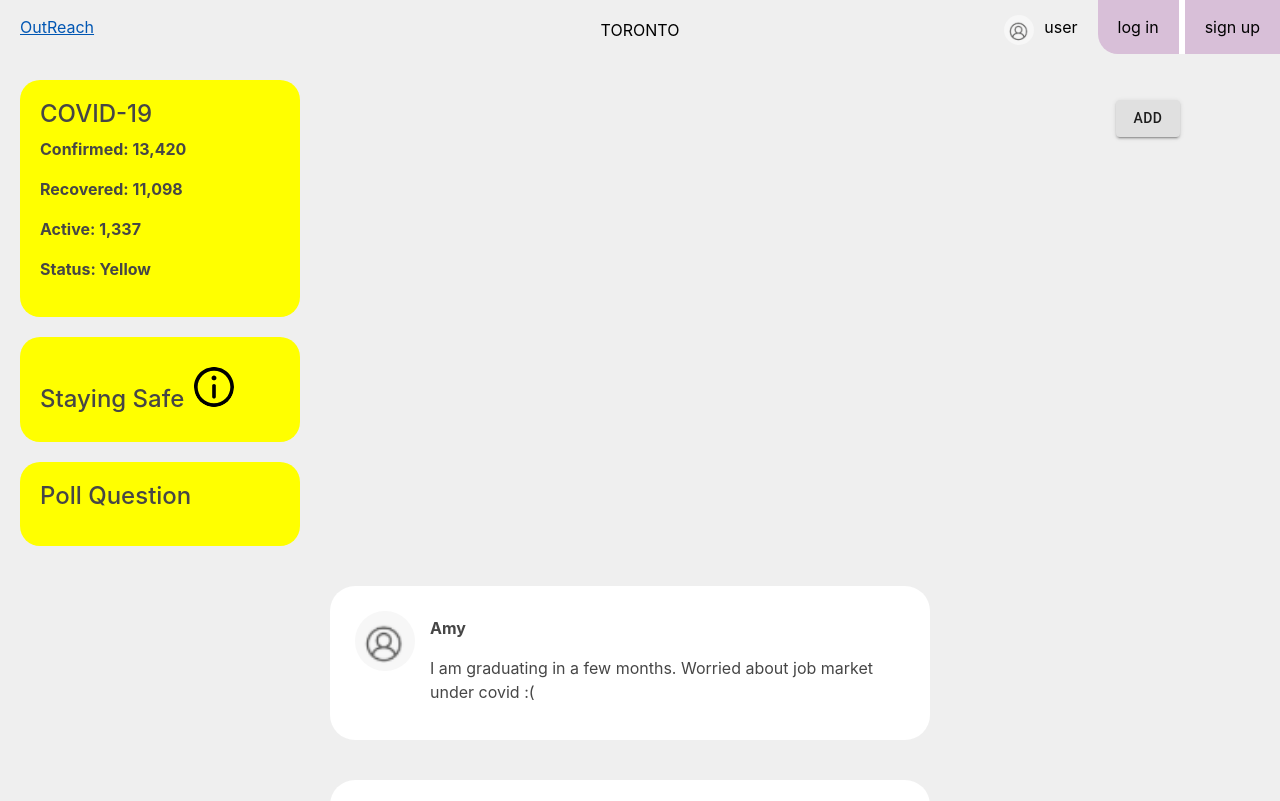
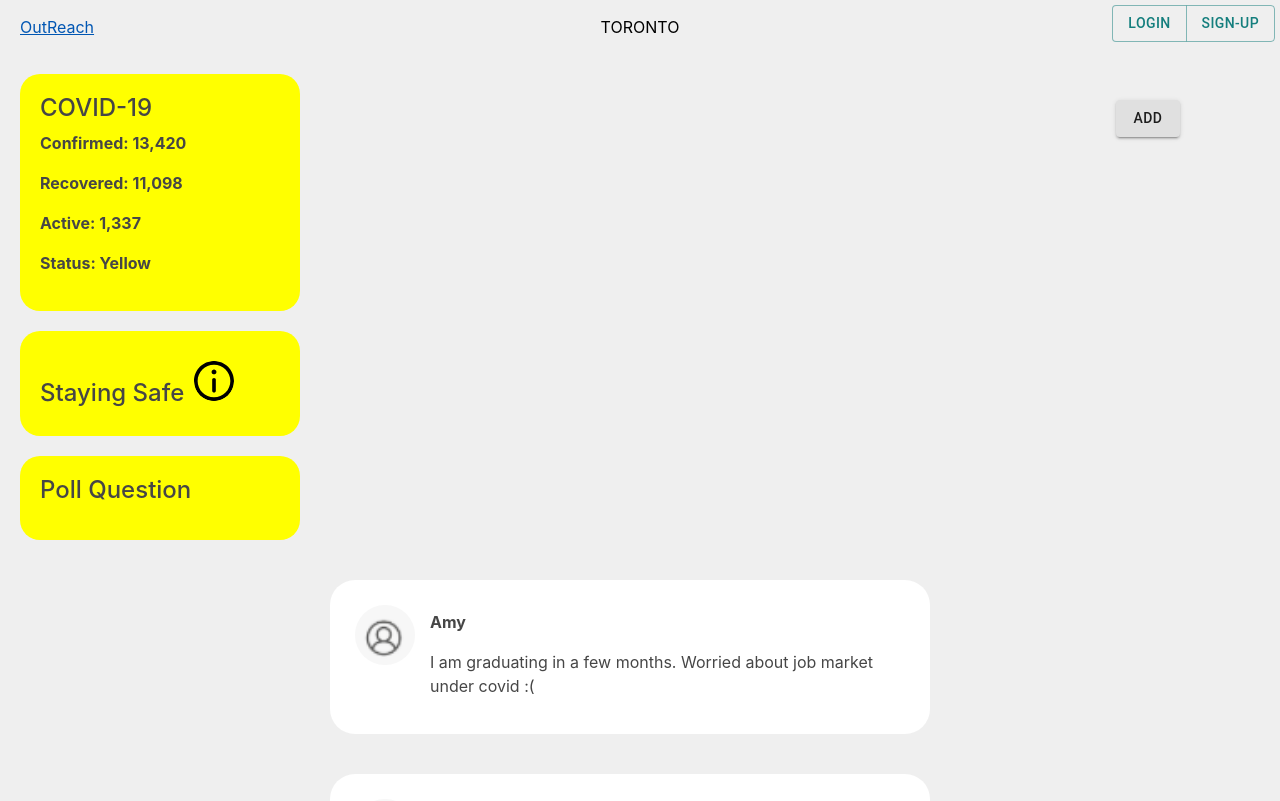
Before and after one commit to mesropy/OutReach, a React (Create React App) app: page /Toronto in a window 1280 px wide. Shown: the top 801 px of the page. Built offline with nearby package versions, Linux system fonts and the light colour scheme.

Commit message:
Add account navigation component to Toronto page

```diff
--- a/src/react-components/Toronto/TopBar/index.js
+++ b/src/react-components/Toronto/TopBar/index.js
@@ -14,7 +14,7 @@ class TopBar extends React.Component {
                 <Link to={"./../Toronto"} className="mid">
                     TORONTO
                 </Link>
-
+                {/*
                 <div className="rightBar">
                     <Link to={""}>
                         <div id="userBlock">
@@ -25,6 +25,7 @@ class TopBar extends React.Component {
                     <Link to={""} className="actionCorner">log in</Link>
                     <Link to={"./../Register"} className="action">sign up</Link>
                 </div>
+                */}
             </div>
         );
     }
--- a/src/react-components/Toronto/index.js
+++ b/src/react-components/Toronto/index.js
@@ -9,6 +9,7 @@ import SafetyInfo from "./SafetyInfo";
 import PopupButton from "./PostAdder";
 import Post from "./Post";
 import TopBar from "./TopBar";
+import AccountNavigation from "./../Home/AccountNavigation"
 
 class Toronto extends React.Component {
 
@@ -57,6 +58,8 @@ class Toronto extends React.Component {
 
                 {/* button for adding a new message */}
                 <PopupButton/>
+
+                <AccountNavigation />
             </div>
         );
     }
```
